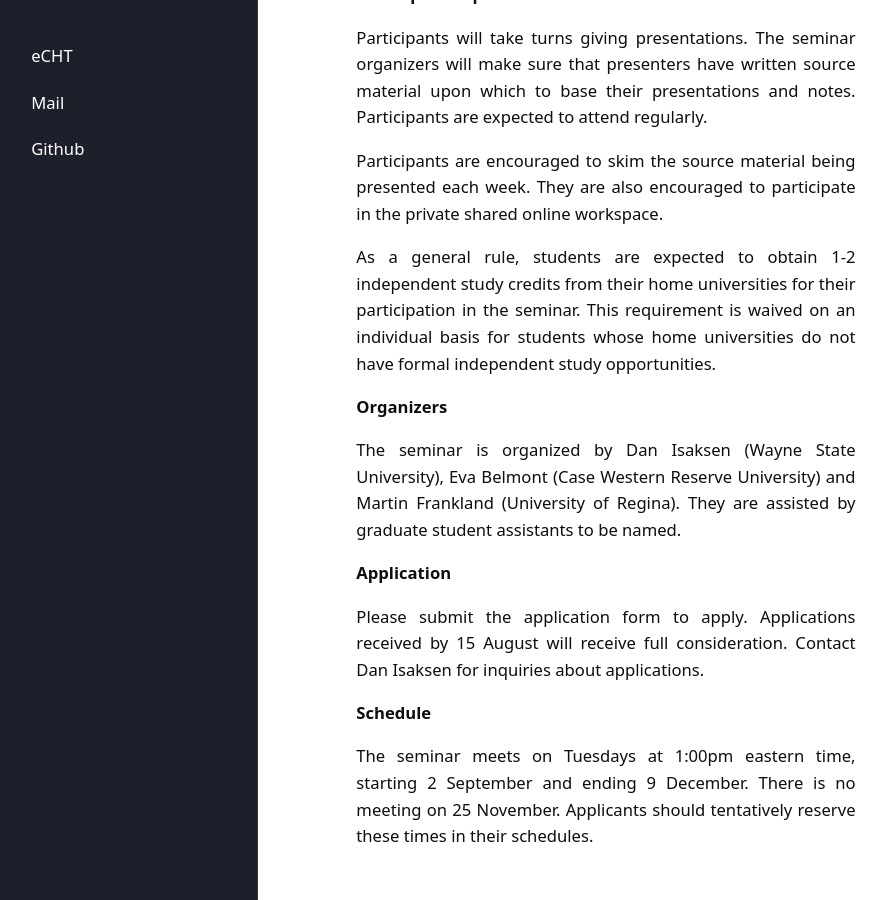
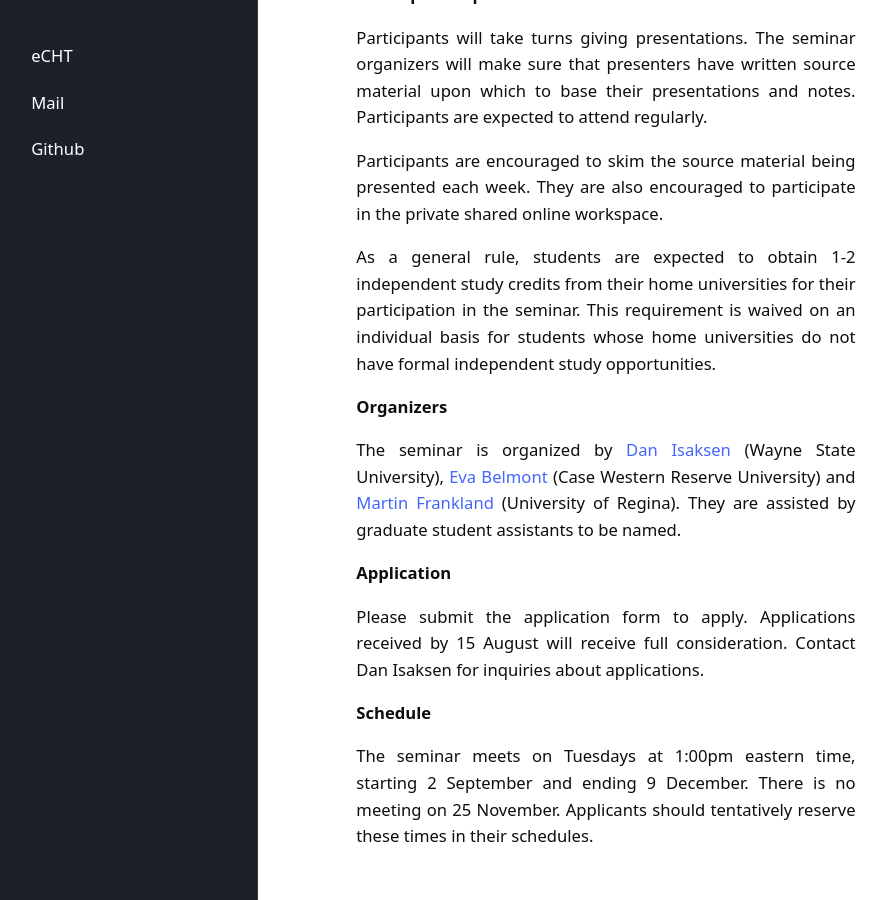
Before and after one commit to eCHTorc/eCHTorc.github.io, a Jekyll site: the page built from reading-seminar-on-secondary-steenrod-algebra-fall-25.html, in a window 1280 px wide and 900 px high, scrolled down 674 px. Shown: the whole window, without its empty margins (43-930 px from the left). Built offline with Jekyll 4.4.1, drawn with Linux system fonts in a browser that asks for light colours; part of the change alters nothing that is shown.

```diff
--- a/reading-seminar-on-secondary-steenrod-algebra-fall-25.html
+++ b/reading-seminar-on-secondary-steenrod-algebra-fall-25.html
@@ -43,7 +43,7 @@ As a general rule, students are expected to obtain 1-2 independent study credits
 </p>
 
 <p>
-The seminar is organized by Dan Isaksen (Wayne State University), Eva Belmont (Case Western Reserve University) and Martin Frankland (University of Regina). They are assisted by graduate student assistants to be named.
+The seminar is organized by <a href="https://isaksendan.github.io/"> Dan Isaksen </a> (Wayne State University), <a href="https://sites.google.com/case.edu/ebelmont"> Eva Belmont </a> (Case Western Reserve University) and <a href="https://uregina.ca/~franklam/"> Martin Frankland </a> (University of Regina). They are assisted by graduate student assistants to be named.
 </p>
 
 <p>
```
